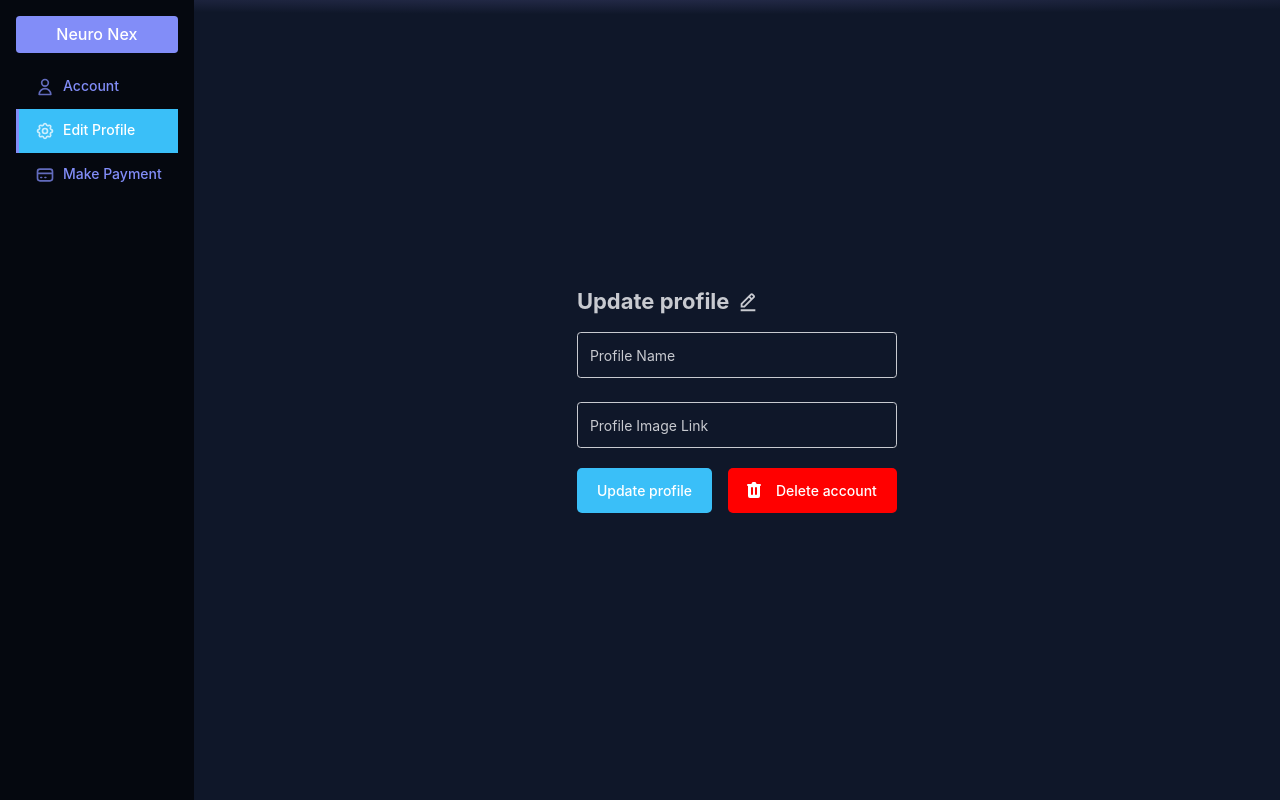
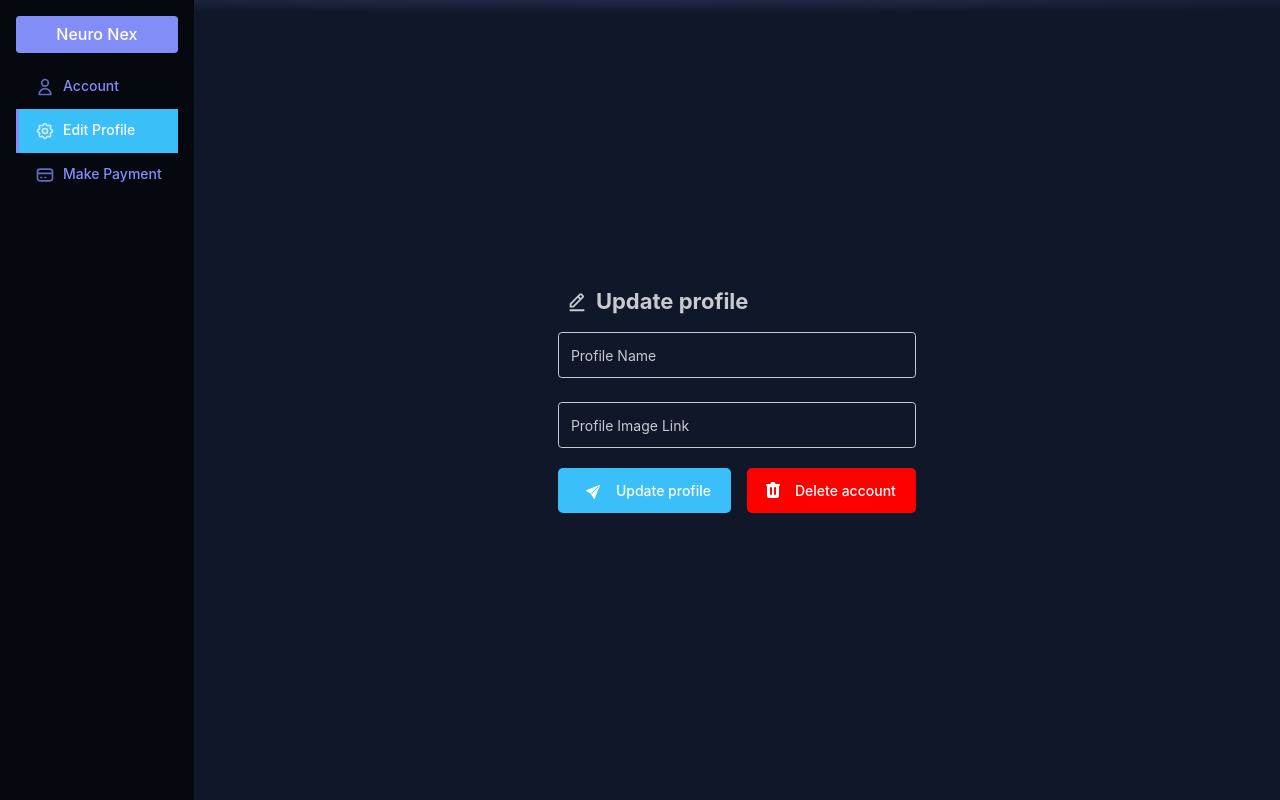
Before and after one commit to hasanshahriar32/neuronex_client, a React (Vite) app: page /profile/edit in a window 1280 px wide. Built offline with nearby package versions, Linux system fonts and the light colour scheme; no server answers; sample sign-in values are in the browser's storage.

Commit message:
Update profile

```diff
--- a/src/pages/profile/ProfileEdit.jsx
+++ b/src/pages/profile/ProfileEdit.jsx
@@ -3,6 +3,7 @@ import { ToastContainer, toast } from "react-toastify";
 import "react-toastify/dist/ReactToastify.css";
 import { deleteUser, getAuth, updateProfile } from "firebase/auth";
 import app from "../../configs/firebase.config";
+import { BsFillSendFill } from 'react-icons/bs';
 import { BiEditAlt } from 'react-icons/bi';
 
 
@@ -58,7 +59,7 @@ const UpdateProfile = () => {
       <section className=" dark:bg-gray-900">
         <div className="max-w-2xl px-4 py-8 mx-auto lg:py-16">
           <div className="mb-4 text-xl font-bold text-gray-900 dark:text-white flex">
-            <span>Update profile</span> <BiEditAlt className="mt-1 mx-2" />
+          <BiEditAlt className="mt-1 mx-2" />  <span>Update profile</span>
           </div>
           <form onSubmit={userUpdate} action="#">
             <div className="grid gap-4 mb-4 sm:grid-cols-2 sm:gap-6 sm:mb-5">
@@ -192,7 +193,7 @@ const UpdateProfile = () => {
                 type="submit"
                 className="text-white hover:text-background bg-primary-700 hover:bg-primary-800 focus:ring-4 focus:outline-none focus:ring-primary-300 font-medium rounded-lg text-sm px-5 py-2.5 text-center dark:bg-primary-600 dark:hover:bg-primary-700 dark:focus:ring-primary-800 flex items-center gap-2 border-l-[3px] border-secondary bg-primary  py-3"
               >
-                Update profile
+               <BsFillSendFill className="mt-1 mx-2" /> Update profile
               </button>
               <button
                 onClick={deleteAccount}
```
